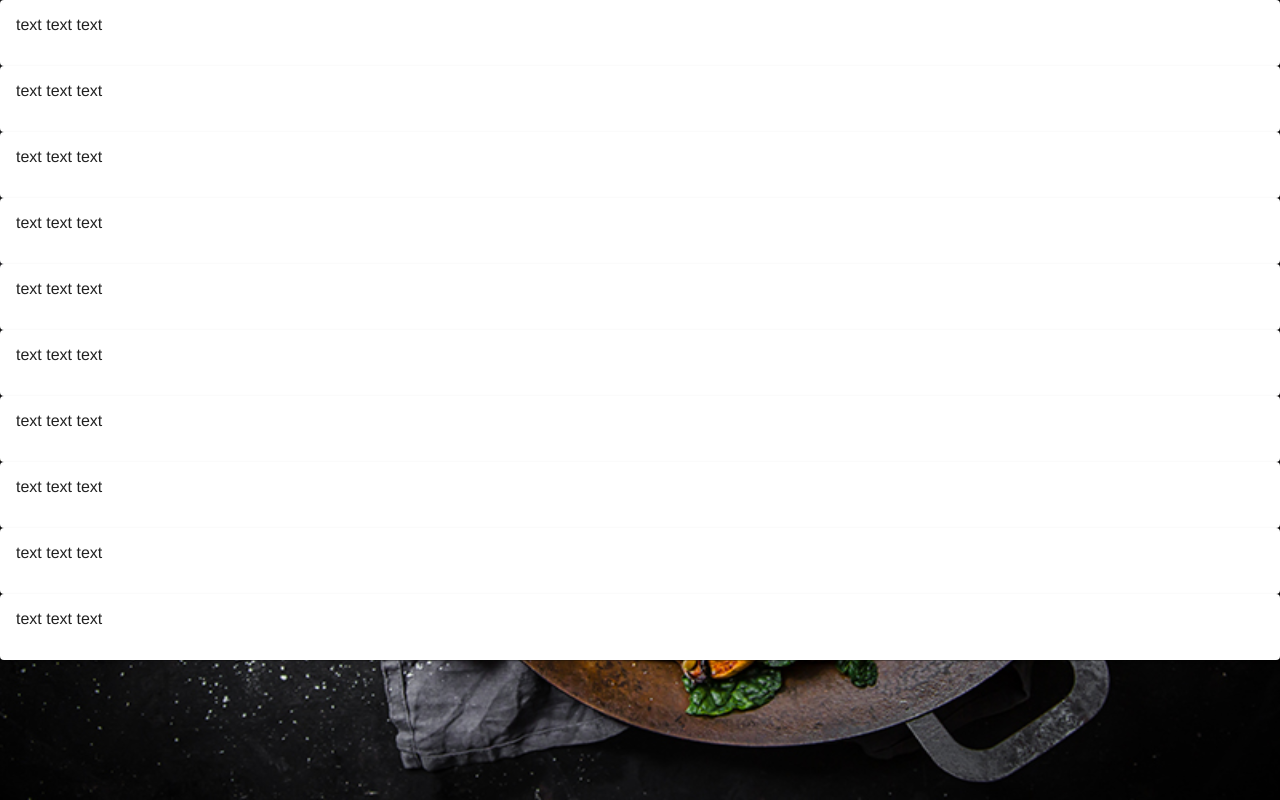
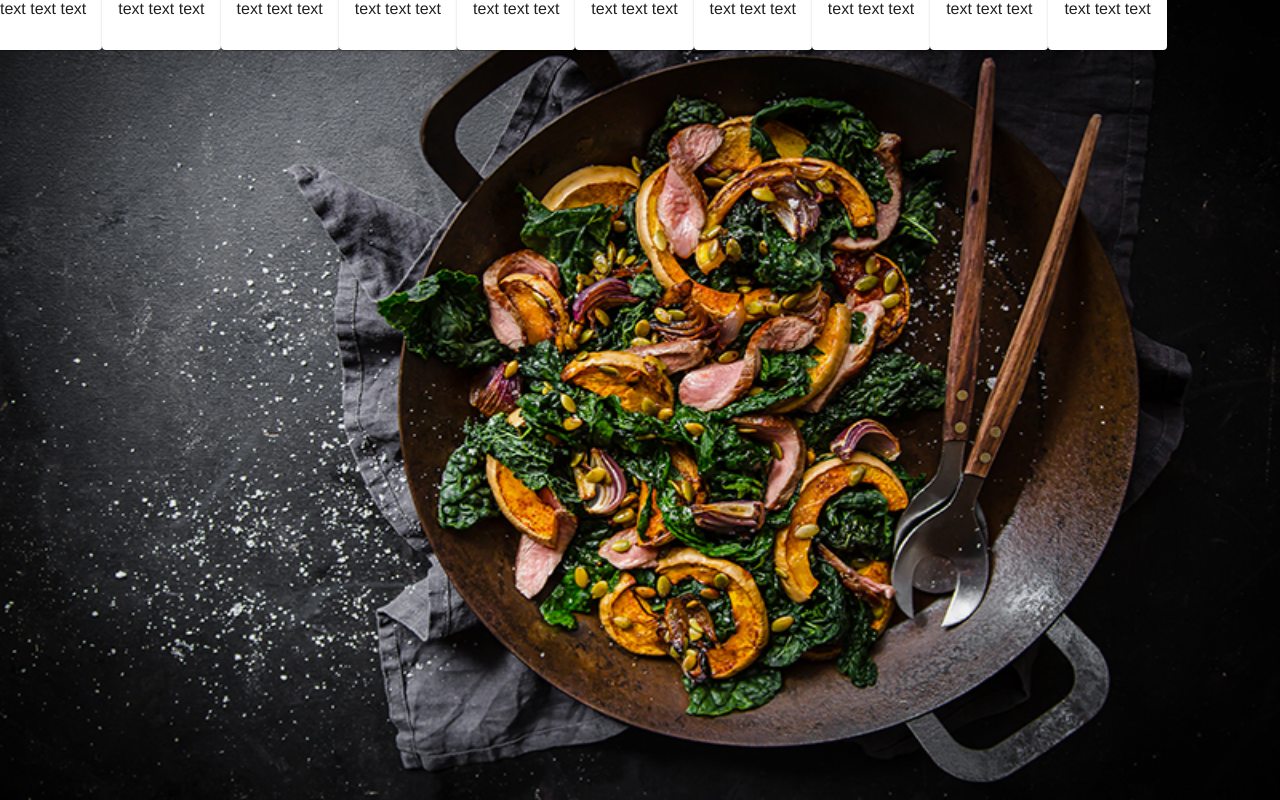
Before and after one commit to Deveneven/TasTier, a React (Create React App) app in the folder frontend/: page / in a window 1280 px wide. Built offline with nearby package versions, Linux system fonts and the light colour scheme.

Commit message:
Poprawki

```diff
--- a/frontend/src/Screen/MainScreen/MainScreen.tsx
+++ b/frontend/src/Screen/MainScreen/MainScreen.tsx
@@ -1,12 +1,21 @@
 import React, {useEffect, useState} from 'react';
-// import Grid from '@mui/material/Grid';
+import Grid from '@mui/material/Grid';
 import CustomCard from '../../Shared/Components/Card/Card';
-import { RecipeDTO } from '../../Shared/DTOs/RecipeDTO';
+import {RecipeDTO} from '../../Shared/DTOs/RecipeDTO';
+import {UserDTO} from '../../Shared/DTOs/UserDTO';
 const MainScreen = () => {
   const [dataAll, setDataAll] = useState<RecipeDTO[]>([]);
   useEffect(() => {
     console.log('Main screen');
-    const recipe = {
+    const user: UserDTO = {
+      Name: 'Andrzej',
+      LastName: 'Kowalski',
+      Nickname: 'KowalSwojegoLosu',
+      Avatar: '',
+      Email: 'kowalski@tlen.pl',
+    };
+
+    const recipe: RecipeDTO = {
       Id: 0,
       Name: 'Pancakes',
       Difficulty: 1,
@@ -15,11 +24,8 @@ const MainScreen = () => {
       Description:
         // eslint-disable-next-line max-len
         'Jajka roztrzepać i wymieszać z mlekiem, następnie połączyć z pozostałymi składnikami na końcu dodać masło. Odstawić na 15 minut',
-      User: {
-        Avatar: '',
-        NickName: 'Kowalski1',
-      },
-      Date: '2022/05/24',
+      User: user,
+      Date: new Date('2022/05/24'),
       Rating: 233,
     };
     for (let i = 0; i < 10; i++) {
@@ -28,17 +34,11 @@ const MainScreen = () => {
     }
   }, []);
   return (
-    <div>
-      {dataAll?.map((recipe: any) => {
+    <Grid container spacing={2}>
+      {dataAll?.map((recipe: RecipeDTO) => {
         return <CustomCard key={recipe.Id} data={recipe} />;
       })}
-    </div>
-    // <Grid container spacing={2}>
-    //   {dataAll.map((recipe) => {
-    //     <CustomCard
-    //     />;
-    //   })}
-    // </Grid>
+    </Grid>
   );
 };
 export default MainScreen;
--- a/frontend/src/Shared/DTOs/RecipeDTO.tsx
+++ b/frontend/src/Shared/DTOs/RecipeDTO.tsx
@@ -1,6 +1,7 @@
-import UserDTO from '../DTOs/UserDTO';
+import {UserDTO} from '../DTOs/UserDTO';
 
 export interface RecipeDTO {
+  Id: number,
   Name: string,
   Difficulty: number,
   Time: string,
```
